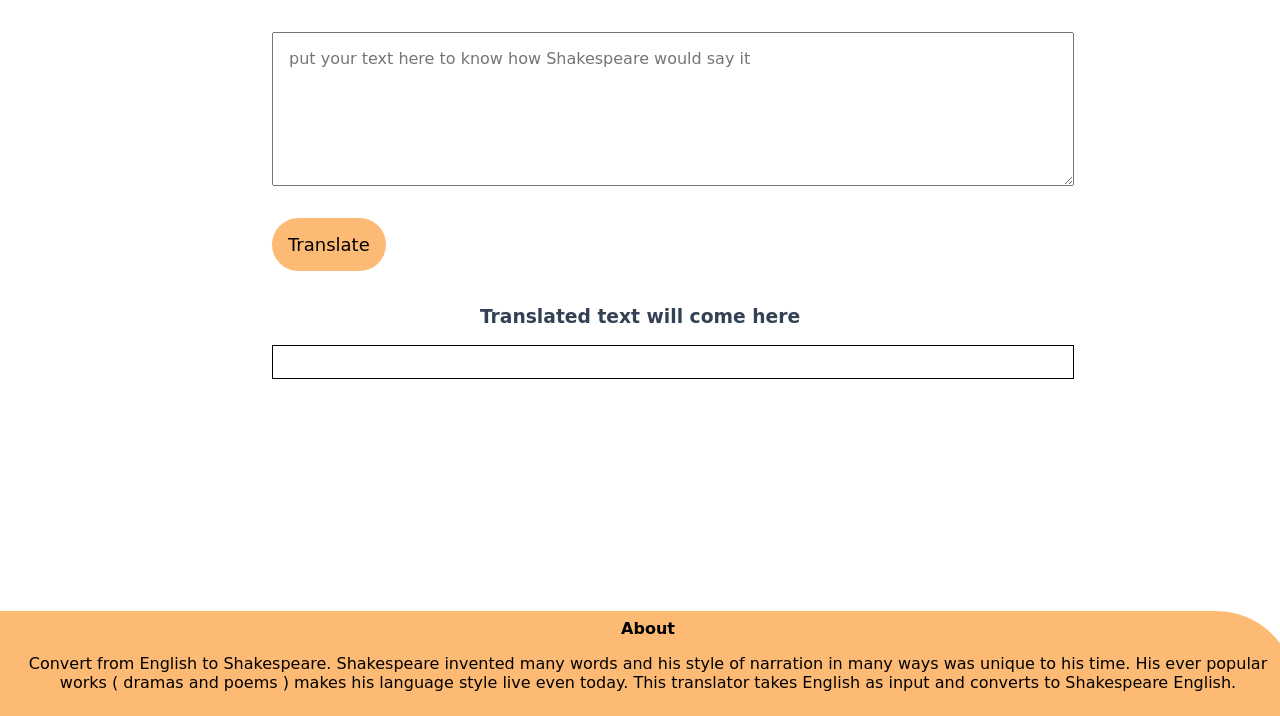
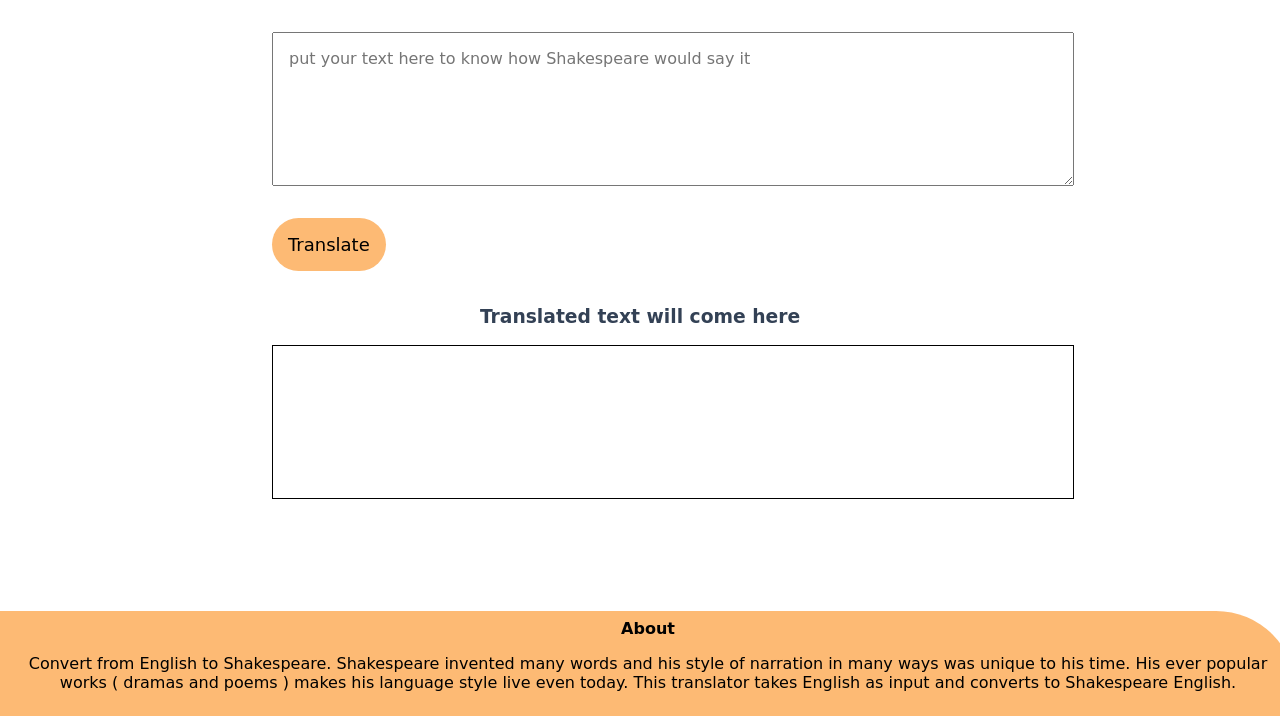
Before and after one commit to Amankumar62/Shakespeare-translate, a plain HTML site: page index.html in a window 1280 px wide. Shown: the part 84-800 px from the top of the page. Drawn offline with Linux system fonts and the light colour scheme; a web font is replaced by a local one.

Commit message:
refactor

```diff
--- a/style.css
+++ b/style.css
@@ -24,7 +24,7 @@ body{
     display: block;
     padding:1rem;
     margin: 1rem;
-    height:100%;
+    height:15vh;
     width: 100%;
     border: 1px solid black;
 }
```
